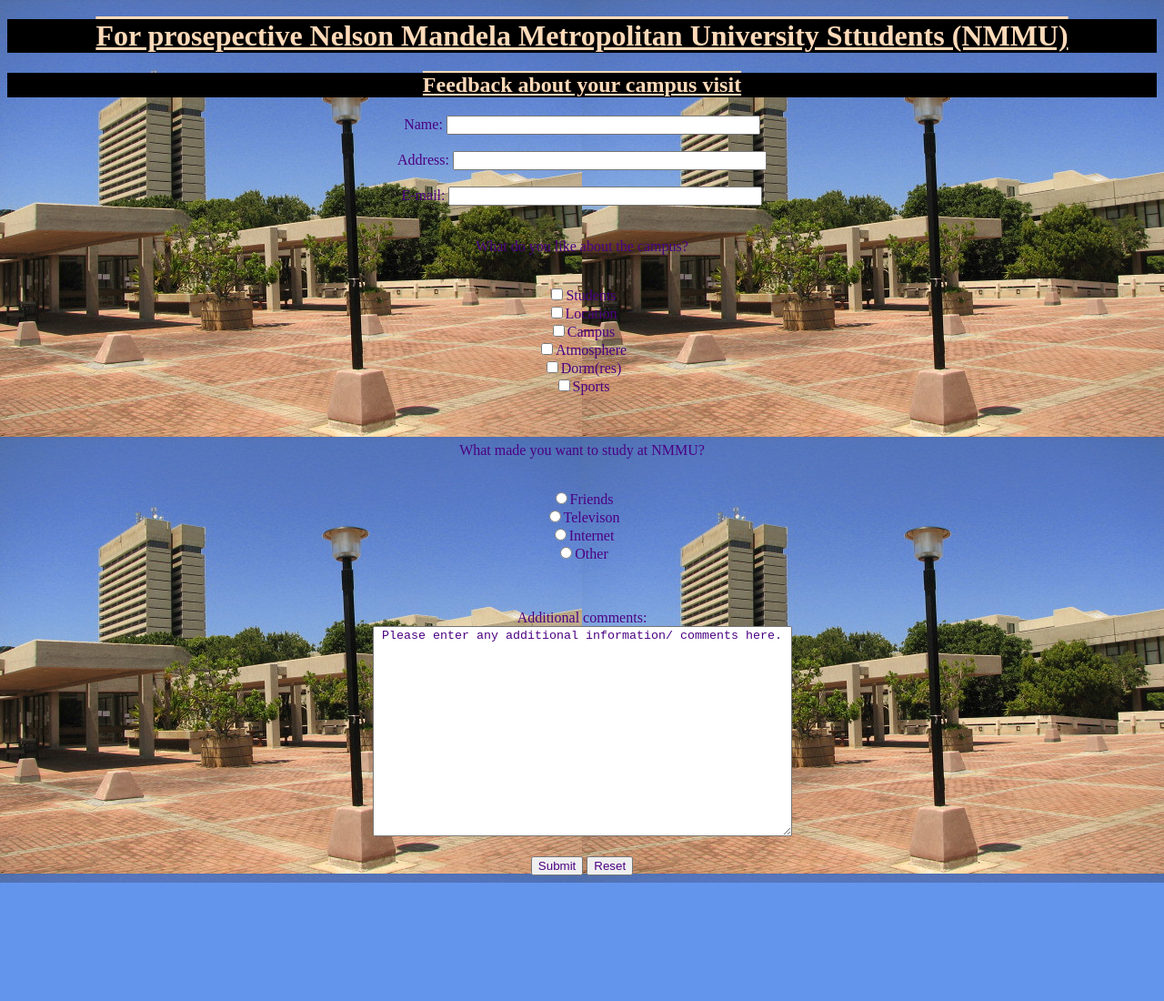
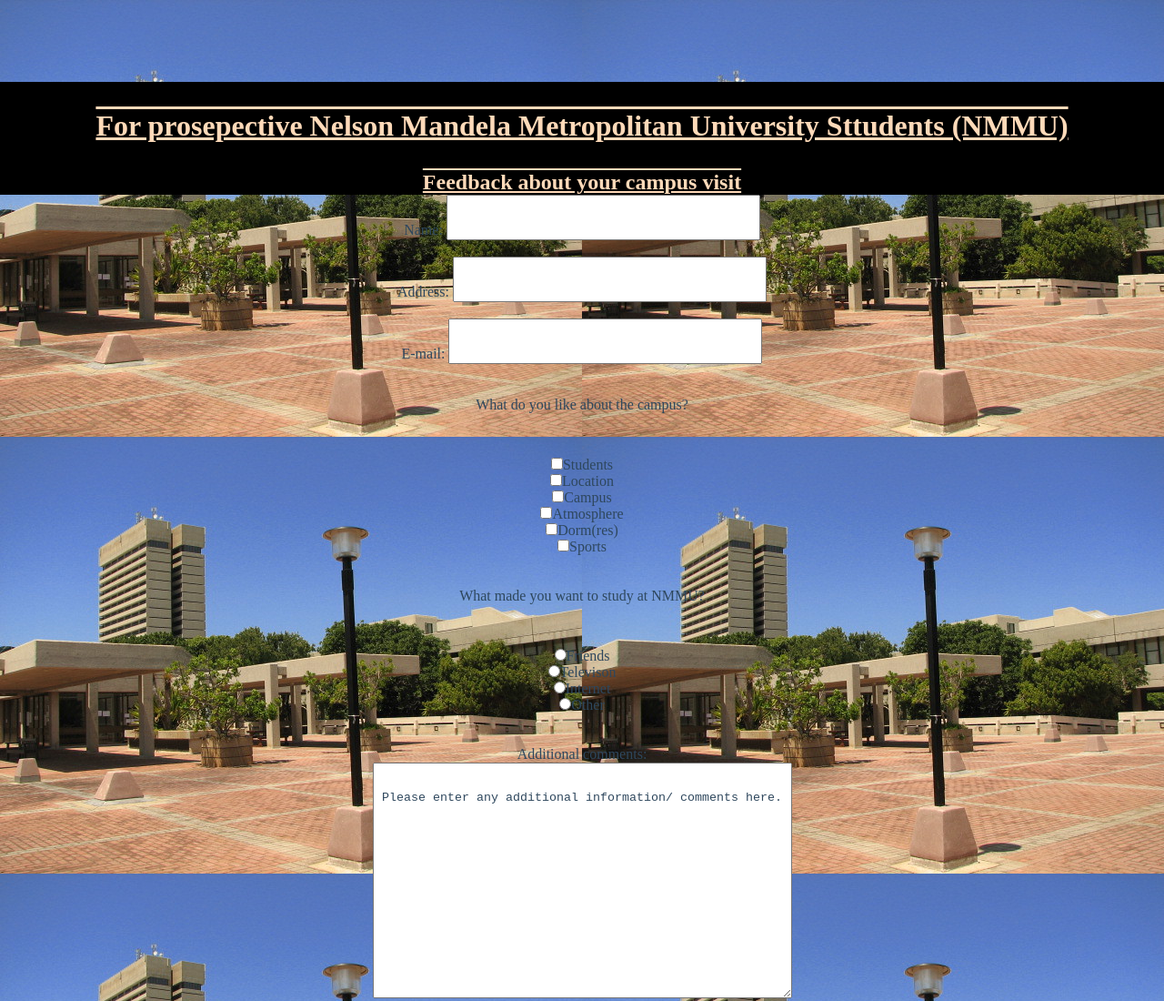
Before and after one commit to Xoliswa-Sitengile/School-website, a plain HTML site: page index.html in a window 1280 px wide. Shown: the top 1100 px of the page at 91% size. Before the commit the page ends 970 px from the top, so only its background shows below. Drawn offline with Linux system fonts and the light colour scheme.

Commit message:
Update StyleSheet1.css

```diff
--- a/StyleSheet1.css
+++ b/StyleSheet1.css
@@ -3,7 +3,16 @@
     background-image: url("NMMU.JPG");
     background-repeat: fixed;
 }
- * {text-align: center; color:indigo;}
+ * {
+     text-align: center;
+     color:indigo;
+     background-color: #EDECE5:
+     width: 800px;
+     margin: auto;
+     padding-top: 30px;
+     color: #2E475D;
+
+    }
 h1, h2 {
     text-align: center;
     color: peachpuff;
```
